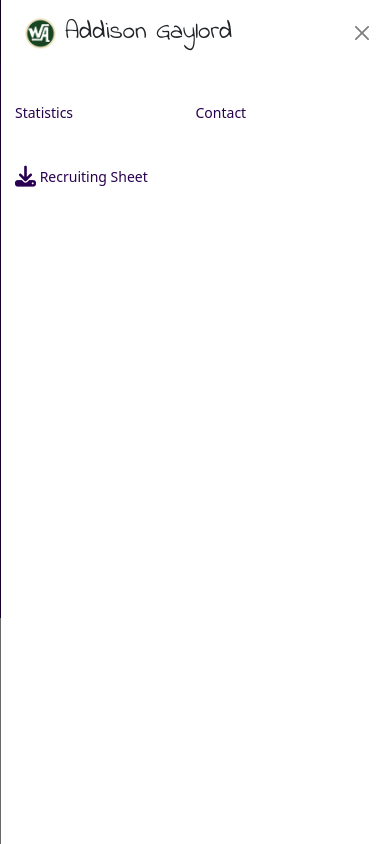
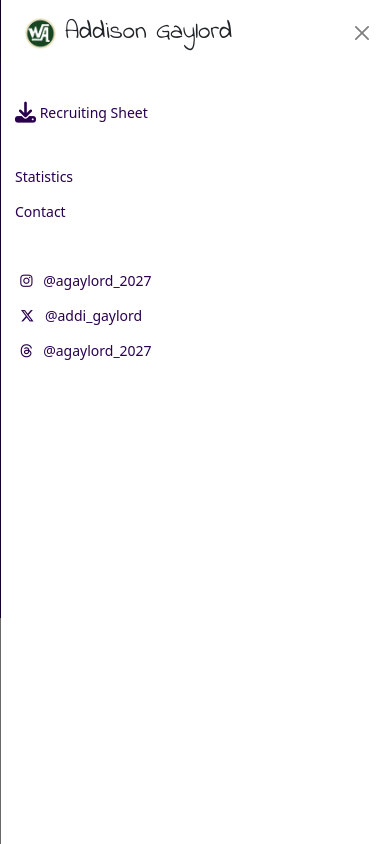
Before and after one commit to jasongaylord/addison, a plain HTML site: page index.html in a window 390 px wide. Both pictures are taken after a click on the button "Toggle navigation". Shown: the top 844 px of the page. Drawn offline with nearby package versions, Linux system fonts and the light colour scheme; no server answers; some icons are missing.

Commit message:
Updated the mobile menu

```diff
--- a/index.html
+++ b/index.html
@@ -96,17 +96,32 @@
                 <div class="offcanvas-body nav-menu">
                     <hr class="d-lg-none text-white-50">
                     <ul class="navbar-nav flex-row flex-wrap ms-md-auto">
-                        <li class="nav-item col-6 col-lg-auto">
+                        <li class="nav-item col-12 col-lg-auto">
+                            <a class="nav-link" target="_blank" href="downloads/Addison-Gaylord-Recruiting-Sheet.pdf">
+                                <i class="fa-solid fa-download fa-xl"></i>
+                                Recruiting Sheet
+                            </a>
+                        </li>
+                        <li class="nav-item py-2 py-lg-1 col-12 col-lg-auto"> <div class="vr d-none d-lg-flex h-100 mx-lg-2 text-white"></div> <hr class="d-lg-none my-2 text-white-50"> </li>
+                        <li class="nav-item col-12 col-lg-auto">
                             <a class="nav-link" href="#statistics">Statistics</a>
                         </li>
-                        <li class="nav-item col-6 col-lg-auto">
+                        <li class="nav-item col-12 col-lg-auto">
                             <a class="nav-link" href="#contact-block">Contact</a>
                         </li>
                         <li class="nav-item py-2 py-lg-1 col-12 col-lg-auto"> <div class="vr d-none d-lg-flex h-100 mx-lg-2 text-white"></div> <hr class="d-lg-none my-2 text-white-50"> </li>
-                        <li class="nav-item col-6 col-lg-auto">
-                            <a class="nav-link" target="_blank" href="downloads/Addison-Gaylord-Recruiting-Sheet.pdf">
-                                <i class="fa-solid fa-download fa-xl"></i>
-                                Recruiting Sheet
+                        <li class="nav-item col-12 col-lg-auto nav-social">
+                            <a class="nav-link" href="https://www.instagram.com/agaylord_2027" target="_blank">
+                                <i class="fa-brands fa-instagram"></i>
+                                <span class="d-lg-none ms-2">@agaylord_2027</span>
+                            </a>
+                            <a class="nav-link" href="https://www.x.com/addi_gaylord" target="_blank">
+                                <i class="fa-brands fa-x-twitter"></i>
+                                <span class="d-lg-none ms-2">@addi_gaylord</span>
+                            </a>
+                            <a class="nav-link" href="https://www.threads.com/@agaylord_2027" target="_blank">
+                                <i class="fa-brands fa-threads"></i>
+                                <span class="d-lg-none ms-2">@agaylord_2027</span>
                             </a>
                         </li>
                     </ul>
--- a/style.css
+++ b/style.css
@@ -39,6 +39,59 @@ body {
   }
 }
 
+
+/* Navigation reordering for mobile */
+@media (max-width: 991px) {
+  .nav-item:nth-child(1) { order: 1; } /* Recruiting Sheet - first on mobile */
+  .nav-item:nth-child(2) { order: 2; } /* HR separator */
+  .nav-item:nth-child(3) { order: 3; } /* Statistics */
+  .nav-item:nth-child(4) { order: 4; } /* Contact */
+  .nav-item:nth-child(5) { order: 5; } /* HR separator */
+  .nav-item:nth-child(6) { order: 6; } /* Social media - separate row on mobile */
+}
+
+@media (min-width: 992px) {
+  .nav-item:nth-child(1) { order: 6; } /* Recruiting Sheet - last on desktop */
+  .nav-item:nth-child(2) { order: 3; } /* HR separator - before recruiting sheet */
+  .nav-item:nth-child(3) { order: 1; } /* Statistics - first on desktop */
+  .nav-item:nth-child(4) { order: 2; } /* Contact - second on desktop */
+  .nav-item:nth-child(5) { order: 5; } /* HR separator */
+  .nav-item:nth-child(6) { order: 3; } /* Social media - separate row on mobile */
+}
+
+/* Social media navigation styling */
+.nav-social {
+  display: flex;
+  gap: 0.5rem;
+}
+
+.nav-social .nav-link {
+  padding: 0.375rem !important;
+  margin: 0 0.25rem;
+}
+
+@media (max-width: 991px) {
+  .nav-social {
+    flex-direction: column;
+    align-items: flex-start;
+    width: 100%;
+    margin-top: 0.5rem;
+    gap: 0.25rem;
+  }
+
+  .nav-social .nav-link {
+    display: block;
+    text-align: left;
+    width: 100%;
+    margin: 0;
+  }
+}
+
+@media (min-width: 992px) {
+  .nav-social {
+    align-items: center;
+  }
+}
 
 /* Navbar */
 header {
```
